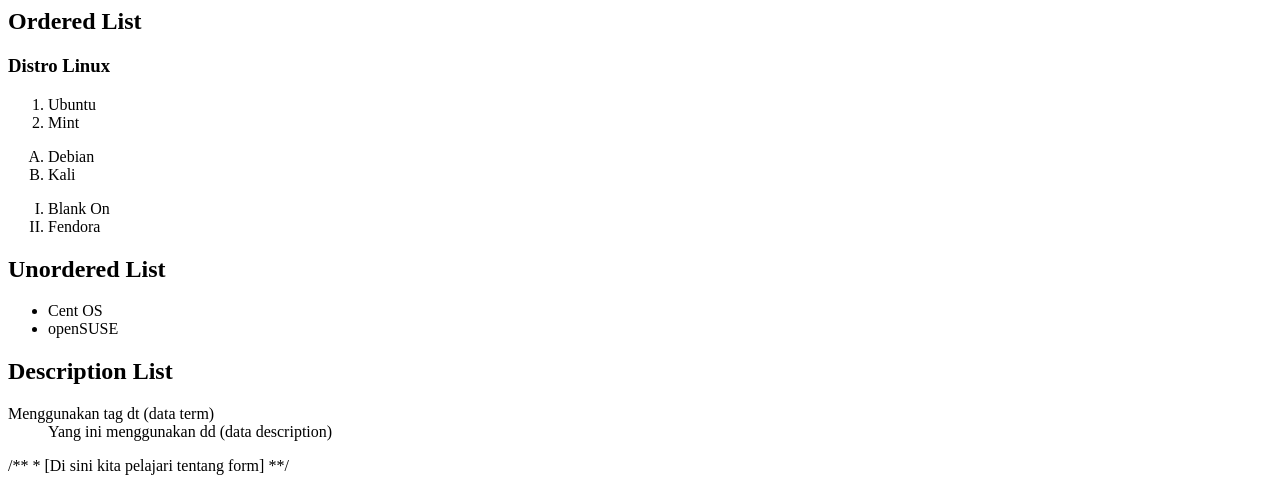
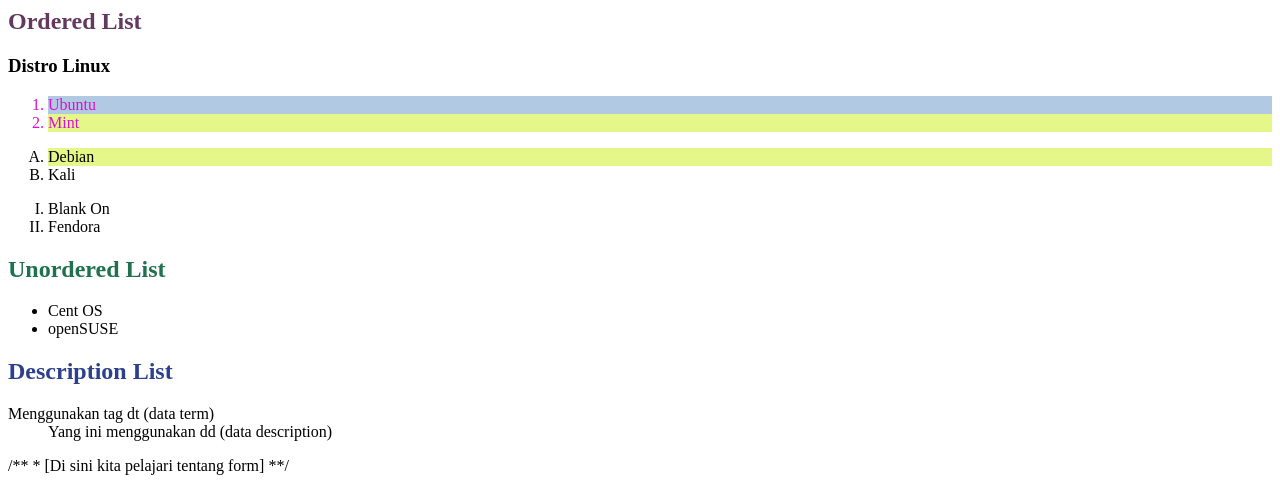
Before and after one commit to igonovaldi/Web-Tutorial, a plain HTML site: page basic1.html in a window 1280 px wide. Shown: the top 491 px of the page. Drawn offline with Linux system fonts and the light colour scheme.

Commit message:
Added css

```diff
--- a/basic1.html
+++ b/basic1.html
@@ -3,17 +3,18 @@
   <meta charset="UTF-8">
   <meta name="viewport" content="width=device-width, initial-scale=1.0">
   <meta http-equiv="X-UA-Compatible" content="ie=edge">
+  <link rel="stylesheet" type="text/css" href="cssbasic1.css">
   <title>Coba</title>
 </head>
 <body>
-  <h2>Ordered List</h2>
+  <h2 class="ordered">Ordered List</h2>
   <h3>Distro Linux</h3>
   <ol>
-    <li>Ubuntu</li>
-    <li>Mint</li>
+    <li class="txt-color bg-color">Ubuntu</li>
+    <li class="txt-color" id="idbgcolor">Mint</li>
   </ol>
   <ol type="A">
-    <li>Debian</li>
+    <li id="idbgcolor">Debian</li>
     <li>Kali</li>
   </ol>
   <ol type="I">
@@ -21,7 +22,7 @@
     <li>Fendora</li>
   </ol>
 
-  <h2>Unordered List</h2>
+  <h2 class="unordered">Unordered List</h2>
   <ul>
     <li>Cent OS</li>
     <li>openSUSE</li>
--- /dev/null
+++ b/cssbasic1.css
@@ -0,0 +1,33 @@
+/*
+Tag selector
+ */
+h2{
+  color: rgb(45, 64, 142);
+}
+
+/*
+Class selector
+ */
+.ordered{
+  color: rgb(99, 57, 95)
+}
+.unordered{
+  color: rgb(32, 113, 78)
+}
+
+/*
+Multiple class selector
+ */
+.txt-color{
+  color: rgb(219, 15, 211)
+}
+.bg-color{
+  background: rgb(177, 201, 227)
+}
+
+/*
+ID selector
+ */
+#idbgcolor{
+  background-color: rgb(228, 247, 136)
+}
```
